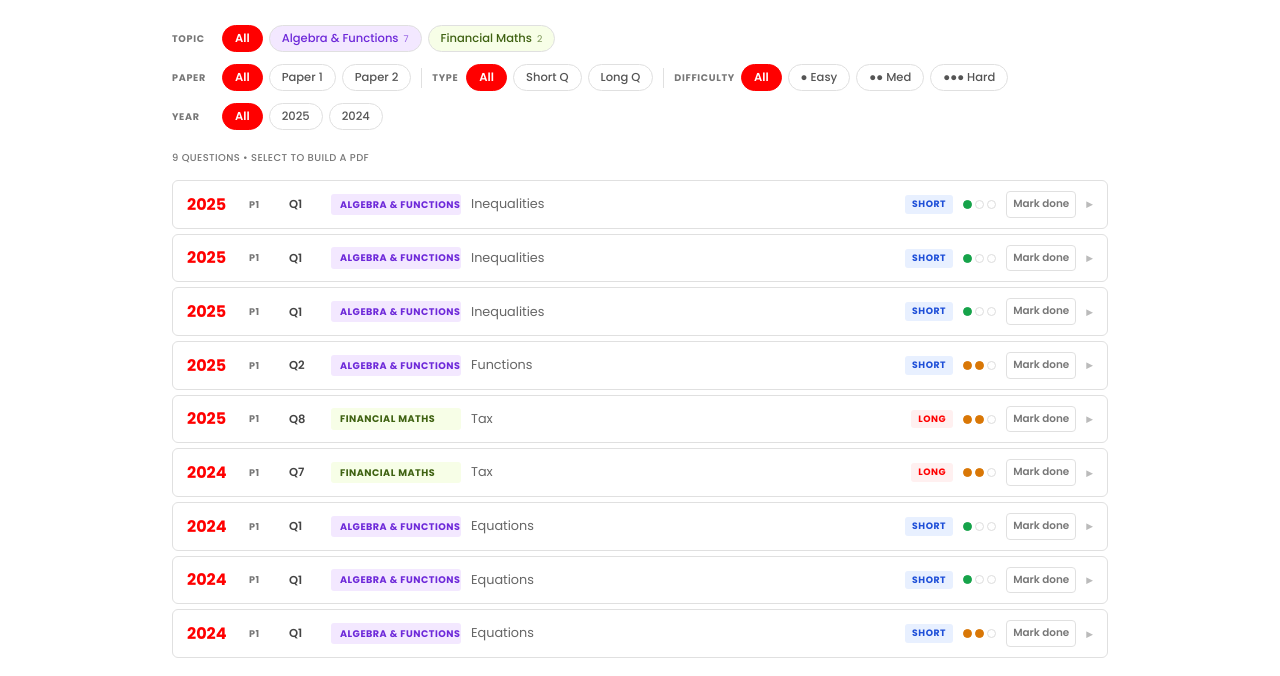
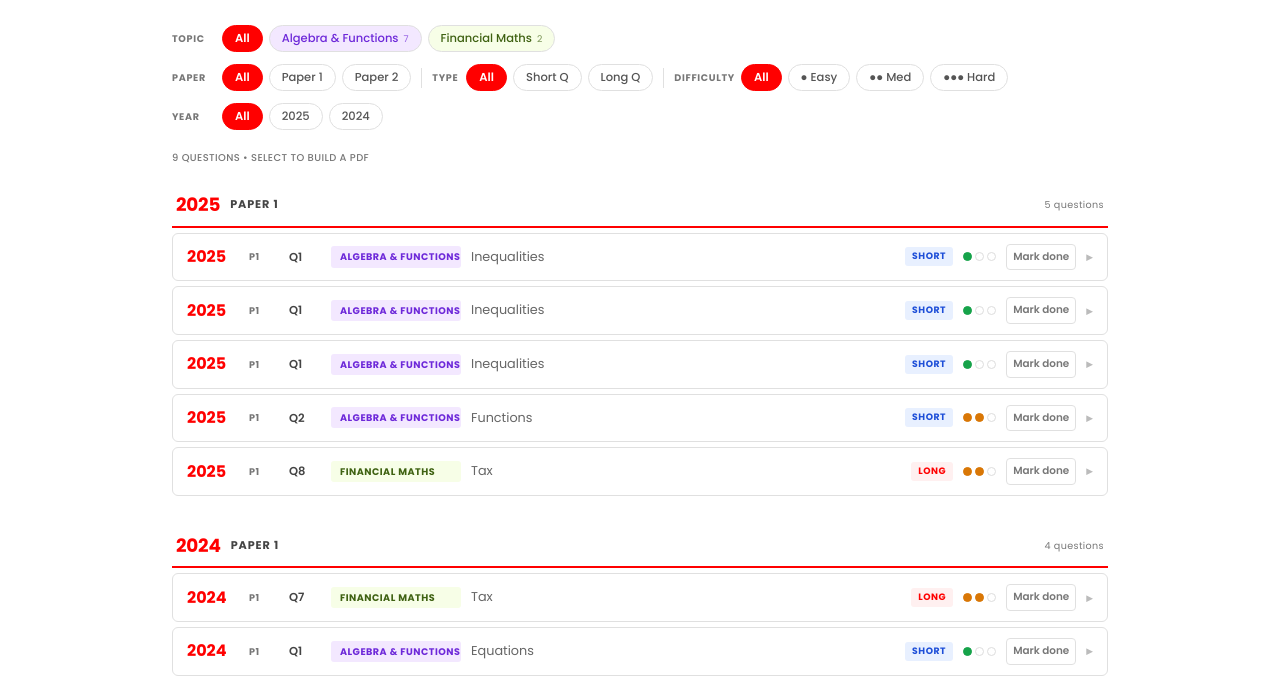
Before and after one commit to grinds360/lc-maths-hl, a plain HTML site: page index.html in a window 1280 px wide. Shown: the part 148-824 px from the top of the page. Drawn offline with Linux system fonts and the light colour scheme.

Commit message:
Add files via upload

```diff
--- a/index.html
+++ b/index.html
@@ -218,6 +218,18 @@ header{background:#fff;border-bottom:2px solid var(--accent);padding:0 32px;posi
 .empty-bank-title{font-size:1rem;font-weight:700;margin-bottom:8px;}
 .empty-bank-sub{font-size:.78rem;color:var(--muted);line-height:1.6;}
 
+/* Year / paper section headings */
+.qbank-section-heading{
+  display:flex;align-items:center;gap:10px;
+  padding:10px 4px 6px;
+  margin-top:20px;
+  border-bottom:2px solid var(--accent);
+}
+.qbank-section-heading:first-child{margin-top:0;}
+.qbsh-year{font-size:1.15rem;font-weight:700;color:var(--accent);letter-spacing:-.01em;}
+.qbsh-paper{font-size:.7rem;font-weight:700;letter-spacing:.08em;text-transform:uppercase;color:var(--text2);}
+.qbsh-count{font-size:.6rem;color:var(--muted);margin-left:auto;letter-spacing:.04em;}
+
 /* ───────────────── ADMIN ───────────────── */
 #adminApp{display:none;background:#f5f5f5;min-height:100vh;font-family:var(--sans);}
 .admin-login{display:flex;align-items:center;justify-content:center;min-height:100vh;background:#f5f5f5;}
@@ -1213,12 +1225,13 @@ function showPage(id,btn){
 // ═══════════════════════════════════════════════════════
 // STUDENT: BANK
 // ═══════════════════════════════════════════════════════
-var bankFilters={topic:'all',paper:'all',year:'all',diff:'all',qType:'all'};
+var bankFilters={topic:'all',paper:'all',year:'all',diff:'all',qType:'all',subtopic:'all'};
 var selected={};
 
 function filteredQs(){
   return loadQS().filter(function(q){
     if(bankFilters.topic!=='all'&&q.topic!==bankFilters.topic)return false;
+    if(bankFilters.subtopic!=='all'&&q.subtopic!==bankFilters.subtopic)return false;
     if(bankFilters.paper!=='all'&&q.paper!==parseInt(bankFilters.paper))return false;
     if(bankFilters.year!=='all'&&q.year!==parseInt(bankFilters.year))return false;
     if(bankFilters.diff!=='all'&&getQDiff(q)!==parseInt(bankFilters.diff))return false;
@@ -1227,12 +1240,20 @@ function filteredQs(){
   });
 }
 
+function setBF(type,val){
+  bankFilters[type]=val;
+  // Reset subtopic filter whenever topic changes
+  if(type==='topic') bankFilters.subtopic='all';
+  renderBank();
+}
+
 function renderBankControls(){
   var qs=loadQS();
   if(!qs.length){document.getElementById('qbControls').innerHTML='';return;}
   var years=[];qs.forEach(function(q){if(years.indexOf(q.year)===-1)years.push(q.year);});years.sort(function(a,b){return b-a;});
   var h='';
-  // Topics row
+
+  // ── Topic row ──
   h+='<div style="display:flex;gap:6px;flex-wrap:wrap;align-items:center;margin-bottom:6px;">';
   h+='<span style="font-size:.6rem;font-weight:700;text-transform:uppercase;letter-spacing:.07em;color:var(--muted);min-width:44px;">Topic</span>';
   h+='<button class="chip'+(bankFilters.topic==='all'?' active':'')+'" onclick="setBF(\'topic\',\'all\')">All</button>';
@@ -1247,7 +1268,25 @@ function renderBankControls(){
     h+='<button class="chip '+topicClass(t)+(bankFilters.topic===t?' active':'')+'" onclick="setBF(\'topic\',\''+t.replace(/'/g,"\\'")+'\')">'+t+' <span class="n">'+n+'</span></button>';
   });
   h+='</div>';
-  // Paper/Type/Diff row
+
+  // ── Subtopic row — only when a topic is selected ──
+  if(bankFilters.topic!=='all'){
+    var subtopics=[];
+    qs.filter(function(q){return q.topic===bankFilters.topic&&q.subtopic;}).forEach(function(q){
+      if(subtopics.indexOf(q.subtopic)===-1) subtopics.push(q.subtopic);
+    });
+    if(subtopics.length>1){
+      h+='<div style="display:flex;gap:6px;flex-wrap:wrap;align-items:center;margin-bottom:6px;padding:8px 12px;background:#fafafa;border-radius:6px;border:1px solid #f0f0f0;">';
+      h+='<span style="font-size:.6rem;font-weight:700;text-transform:uppercase;letter-spacing:.07em;color:var(--accent);min-width:60px;">Subtopic</span>';
+      h+='<button class="chip'+(bankFilters.subtopic==='all'?' active':'')+'" onclick="setBF(\'subtopic\',\'all\')">All</button>';
+      subtopics.sort().forEach(function(s){
+        h+='<button class="chip'+(bankFilters.subtopic===s?' active':'')+'" onclick="setBF(\'subtopic\',\''+s.replace(/'/g,"\\'")+'\')">'+s+'</button>';
+      });
+      h+='</div>';
+    }
+  }
+
+  // ── Paper / Type / Difficulty row ──
   h+='<div style="display:flex;gap:6px;flex-wrap:wrap;align-items:center;margin-bottom:6px;">';
   h+='<span style="font-size:.6rem;font-weight:700;text-transform:uppercase;letter-spacing:.07em;color:var(--muted);min-width:44px;">Paper</span>';
   [{v:'all',l:'All'},{v:'1',l:'Paper 1'},{v:'2',l:'Paper 2'}].forEach(function(p){h+='<button class="chip'+(bankFilters.paper===p.v?' active':'')+'" onclick="setBF(\'paper\',\''+p.v+'\')">'+p.l+'</button>';});
@@ -1258,12 +1297,14 @@ function renderBankControls(){
   h+='<span style="font-size:.6rem;font-weight:700;text-transform:uppercase;letter-spacing:.07em;color:var(--muted);min-width:52px;">Difficulty</span>';
   [{v:'all',l:'All'},{v:'1',l:'● Easy'},{v:'2',l:'●● Med'},{v:'3',l:'●●● Hard'}].forEach(function(d){h+='<button class="chip'+(bankFilters.diff===d.v?' active':'')+'" onclick="setBF(\'diff\',\''+d.v+'\')">'+d.l+'</button>';});
   h+='</div>';
-  // Years row
+
+  // ── Year row ──
   h+='<div style="display:flex;gap:6px;flex-wrap:wrap;align-items:center;">';
   h+='<span style="font-size:.6rem;font-weight:700;text-transform:uppercase;letter-spacing:.07em;color:var(--muted);min-width:44px;">Year</span>';
   h+='<button class="chip'+(bankFilters.year==='all'?' active':'')+'" onclick="setBF(\'year\',\'all\')">All</button>';
   years.forEach(function(y){h+='<button class="chip'+(bankFilters.year==y?' active':'')+'" onclick="setBF(\'year\',\''+y+'\')">'+y+'</button>';});
   h+='</div>';
+
   document.getElementById('qbControls').innerHTML=h;
 }
 
@@ -1277,18 +1318,38 @@ function renderBank(){
   }
   document.getElementById('qbMeta').textContent=data.length+' question'+(data.length!==1?'s':'')+' • select to build a PDF';
   var dl=['','● Easy','●● Medium','●●● Hard'],dc=['','color:#16a34a','color:#d97706','color:#FF0000'];
+
+  // ── Group by year then paper, sorted newest first ──
+  var groups=[]; // [{year, paper, questions:[]}]
+  data.forEach(function(q){
+    var g=null;
+    for(var i=0;i<groups.length;i++){if(groups[i].year===q.year&&groups[i].paper===q.paper){g=groups[i];break;}}
+    if(!g){g={year:q.year,paper:q.paper,questions:[]};groups.push(g);}
+    g.questions.push(q);
+  });
+  groups.sort(function(a,b){return b.year-a.year||a.paper-b.paper;});
+
   var h='';
-  data.forEach(function(q){
+  if(!data.length&&qs.length){
+    h='<div style="text-align:center;padding:60px;color:var(--muted);font-style:italic;">No questions match the current filters.</div>';
+  } else {
+    groups.forEach(function(g){
+      // Section heading
+      h+='<div class="qbank-section-heading">';
+      h+='<span class="qbsh-year">'+g.year+'</span>';
+      h+='<span class="qbsh-paper">Paper '+g.paper+'</span>';
+      h+='<span class="qbsh-count">'+g.questions.length+' question'+(g.questions.length!==1?'s':'')+'</span>';
+      h+='</div>';
+
+      g.questions.forEach(function(q){
         var key=qKey(q), done=!!revised[key], sel=!!selected[key];
         var sid='qc'+q.id, tcls=topicClass(q.topic), cd=getQDiff(q);
         var parts = q.parts || [];
-    // Legacy support: if no parts array, synthesise one
         if(!parts.length && (q.contentText||q.contentImage)){
           parts=[{part:'a',contentType:q.contentType,contentText:q.contentText,contentImage:q.contentImage,answerBoxRows:q.answerBoxRows||0,modelAnswer:null,videoUrl:null,requiredInfo:null}];
         }
 
         h+='<div class="qcard'+(done?' done':'')+'" id="'+sid+'">';
-    // Header
         h+='<div class="qch" onclick="toggleCard(\''+sid+'\')" style="grid-template-columns:52px 30px 32px 130px 1fr auto auto auto auto;">';
         h+='<span class="qyear">'+q.year+'</span>';
         h+='<span class="qpaper">P'+q.paper+'</span>';
@@ -1302,10 +1363,7 @@ function renderBank(){
         h+='<label class="qcl" for="k'+sid+'">'+(done?'✓ Done':'Mark done')+'</label></div>';
         h+='<span class="qchev">▶</span></div>';
 
-    // Body
         h+='<div class="qcb">';
-
-    // Info chips
         h+='<div class="qib" style="padding-top:12px;">';
         h+='<span class="qic blue">Paper '+q.paper+'</span>';
         h+='<span class="qic amber">'+q.topic+'</span>';
@@ -1314,50 +1372,25 @@ function renderBank(){
         h+='<span class="qic" style="background:#f5f5f5;'+dc[cd]+'">'+dl[cd]+'</span>';
         h+='</div>';
 
-    // Parts
-    parts.forEach(function(p, pi){
-      var partSid = sid+'_'+p.part;
+        parts.forEach(function(p){
+          var partSid=sid+'_'+p.part;
           h+='<div class="part-section">';
-      if(parts.length > 1) h+='<div class="part-label">Part ('+p.part+')</div>';
-
-      // Required info box
-      if(p.requiredInfo){
-        h+='<div class="req-info-box"><div class="req-info-label">ℹ Required from previous answer</div>'+escHtml(p.requiredInfo)+'</div>';
-      }
-
-      // Content
-      if(p.contentType==='image' && p.contentImage){
-        h+='<div class="q-content-area"><img class="q-img-content" src="'+p.contentImage+'" alt="Q'+q.qNum+p.part+'"></div>';
-      } else if(p.contentType==='text' && p.contentText){
-        h+='<div class="q-content-area"><div class="q-text-content">'+escHtml(p.contentText)+'</div></div>';
-      }
-
-      // Answer box
-      if(p.answerBoxRows && p.answerBoxRows>0){
-        h+='<div class="answer-box-wrap"><div class="answer-box">'+buildAnswerBoxSVG(p.answerBoxRows)+'</div></div>';
-      }
-
-      // Show answer + video buttons (only if populated)
-      var hasAns = p.modelAnswer && p.modelAnswer.trim();
-      var hasVid = p.videoUrl && p.videoUrl.trim();
-      if(hasAns || hasVid){
+          if(parts.length>1) h+='<div class="part-label">Part ('+p.part+')</div>';
+          if(p.requiredInfo) h+='<div class="req-info-box"><div class="req-info-label">ℹ Required from previous answer</div>'+escHtml(p.requiredInfo)+'</div>';
+          if(p.contentType==='image'&&p.contentImage) h+='<div class="q-content-area"><img class="q-img-content" src="'+p.contentImage+'" alt="Q'+q.qNum+p.part+'"></div>';
+          else if(p.contentType==='text'&&p.contentText) h+='<div class="q-content-area"><div class="q-text-content">'+escHtml(p.contentText)+'</div></div>';
+          if(p.answerBoxRows&&p.answerBoxRows>0) h+='<div class="answer-box-wrap"><div class="answer-box">'+buildAnswerBoxSVG(p.answerBoxRows)+'</div></div>';
+          var hasAns=p.modelAnswer&&p.modelAnswer.trim(), hasVid=p.videoUrl&&p.videoUrl.trim();
+          if(hasAns||hasVid){
             h+='<div style="display:flex;gap:8px;flex-wrap:wrap;padding:10px 16px 6px;">';
-        if(hasAns){
-          h+='<button class="reveal-btn ans" onclick="toggleAnswer(\''+partSid+'\',this)">▶ Show Answer</button>';
-        }
-        if(hasVid){
-          var safeUrl = p.videoUrl.replace(/'/g,"\\'");
-          h+='<a class="reveal-btn vid" href="'+escHtml(p.videoUrl)+'" target="_blank" rel="noopener">▶ Watch Video</a>';
-        }
+            if(hasAns) h+='<button class="reveal-btn ans" onclick="toggleAnswer(\''+partSid+'\',this)">▶ Show Answer</button>';
+            if(hasVid) h+='<a class="reveal-btn vid" href="'+escHtml(p.videoUrl)+'" target="_blank" rel="noopener">▶ Watch Video</a>';
             h+='</div>';
-        if(hasAns){
-          h+='<div class="answer-reveal" id="ans-'+partSid+'">'+escHtml(p.modelAnswer)+'</div>';
-        }
-      }
-      h+='</div>'; // end part-section
-    });
-
-    // Actions row
+            if(hasAns) h+='<div class="answer-reveal" id="ans-'+partSid+'">'+escHtml(p.modelAnswer)+'</div>';
+          }
+          h+='</div>';
+        });
+
         h+='<div class="qact" style="border-top:1px solid #f0f0f0;margin-top:10px;">';
         h+='<a class="btn primary" href="https://www.examinations.ie/exammaterialarchive/" target="_blank" rel="noopener">SEC Paper PDF</a>';
         h+='<div class="qsw" onclick="event.stopPropagation()"><input type="checkbox" id="s'+sid+'"'+(sel?' checked':'')+' onchange="toggleSel(\''+key+'\')"><label class="qsl" for="s'+sid+'">✓</label></div>';
@@ -1365,7 +1398,8 @@ function renderBank(){
         h+='<button class="btn timer-btn" onclick="startTimer('+q.marks+',\''+q.year+' P'+q.paper+' Q'+q.qNum+' — '+(q.subtopic||q.topic).replace(/'/g,"\\'")+'\')">⏱ '+(q.marks<=10?'10':q.marks<=15?'15':'25')+' min timer</button>';
         h+='</div></div></div>';
       });
-  if(!data.length&&qs.length) h='<div style="text-align:center;padding:60px;color:var(--muted);font-style:italic;">No questions match the current filters.</div>';
+    });
+  }
   document.getElementById('qList').innerHTML=h;
 }
 
@@ -1375,8 +1409,6 @@ function toggleAnswer(partSid, btn){
   var showing = el.classList.toggle('show');
   btn.textContent = showing ? '▼ Hide Answer' : '▶ Show Answer';
 }
-
-function setBF(t,v){bankFilters[t]=v;renderBank();}
 
 function toggleCard(id){
   var e=document.getElementById(id);
```
Lines whose indentation alone changed are shown as unchanged.
